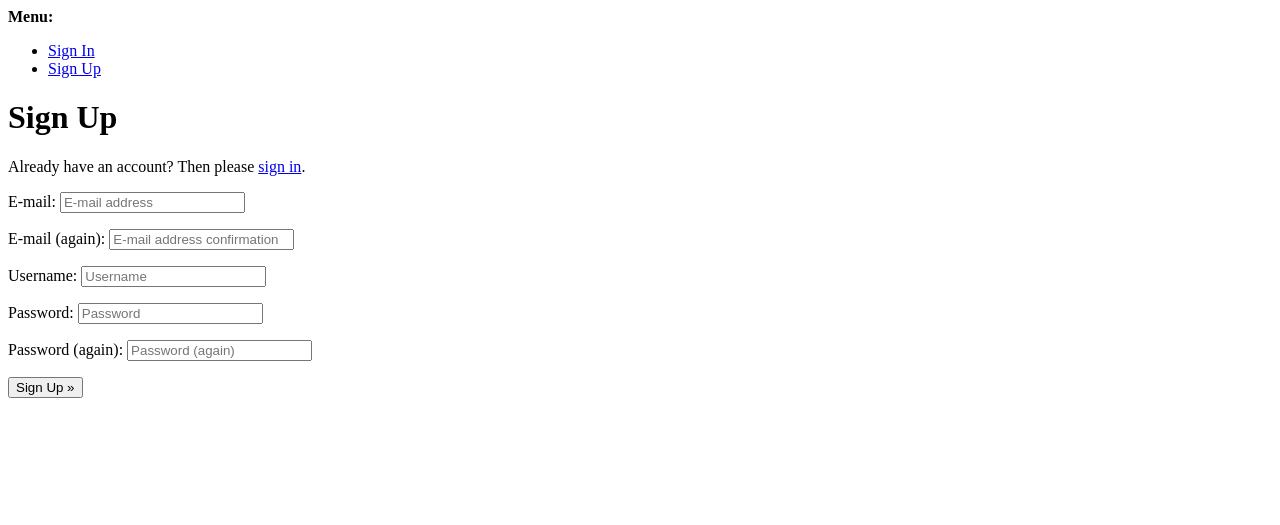
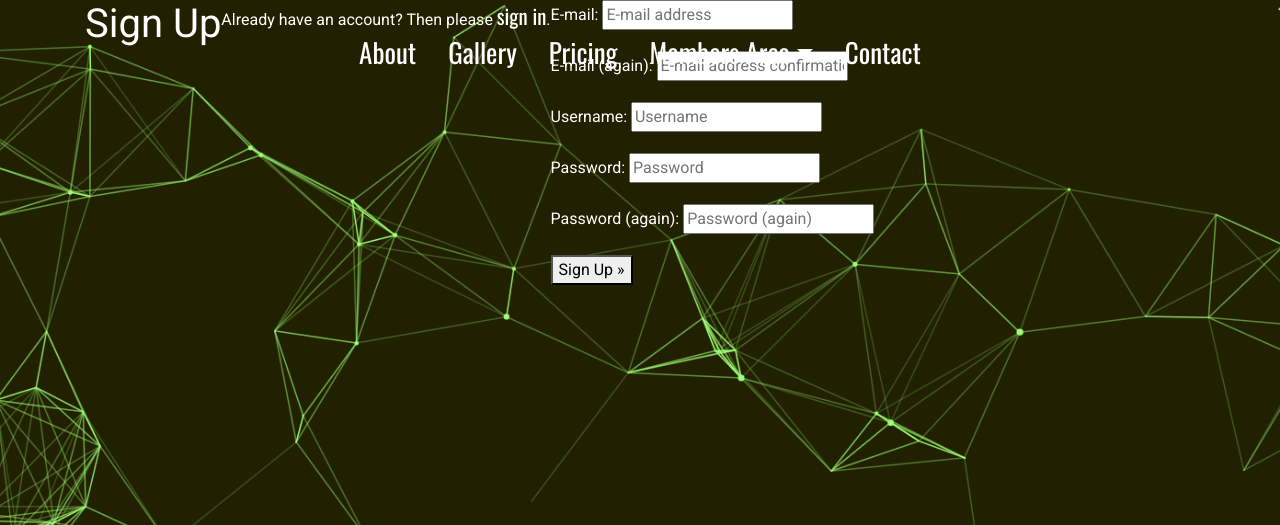
Before and after one commit to jackcrosbie/p5-graphic-design-project, a Django app: page /accounts/signup/ in a window 1280 px wide. Shown: the top 525 px of the page. Run offline with Django 4.2, Linux system fonts and the light colour scheme.

Commit message:
started editing allauth login and base templates

```diff
--- a/static/css/base.css
+++ b/static/css/base.css
@@ -38,3 +38,9 @@ a:active {
 .animate__animated.animate__bounce {
     --animate-duration: 2s;
 }
+
+/* ------------------------- allauth forms */
+
+#allauth-forms {
+    background-color: white;
+}
--- a/templates/allauth/account/base.html
+++ b/templates/allauth/account/base.html
@@ -1,10 +1,16 @@
+{% extends "base.html" %}
 <!DOCTYPE html>
 <html>
+
 <head>
+    <!-- Bootstrap CSS -->
+    <link rel="stylesheet" href="https://cdn.jsdelivr.net/npm/bootstrap@4.4.1/dist/css/bootstrap.min.css" integrity="sha384-Vkoo8x4CGsO3+Hhxv8T/Q5PaXtkKtu6ug5TOeNV6gBiFeWPGFN9MuhOf23Q9Ifjh" crossorigin="anonymous">
+
     <title>{% block head_title %}{% endblock %}</title>
     {% block extra_head %}
     {% endblock %}
 </head>
+
 <body>
     {% block body %}
 
@@ -37,4 +43,5 @@
     {% block extra_body %}
     {% endblock %}
 </body>
+
 </html>
--- a/templates/allauth/account/login.html
+++ b/templates/allauth/account/login.html
@@ -6,7 +6,7 @@
 {% block head_title %}{% trans "Sign In" %}{% endblock %}
 
 {% block content %}
-
+<div class="container-fluid">
     <h1>{% trans "Sign In" %}</h1>
 
     {% get_providers as socialaccount_providers %}
@@ -42,5 +42,5 @@ for a {{ site_name }} account and sign in below:{% endblocktrans %}</p>
         <a class="button secondaryAction" href="{% url 'account_reset_password' %}">{% trans "Forgot Password?" %}</a>
         <button class="primaryAction" type="submit">{% trans "Sign In" %}</button>
     </form>
-
+</div>
 {% endblock %}
--- a/templates/allauth/account/signup.html
+++ b/templates/allauth/account/signup.html
@@ -5,9 +5,13 @@
 {% block head_title %}{% trans "Signup" %}{% endblock %}
 
 {% block content %}
+<div class="container text-white">
+    <div class="col">
+        <div class="row my-auto">
             <h1>{% trans "Sign Up" %}</h1>
 
-<p>{% blocktrans %}Already have an account? Then please <a href="{{ login_url }}">sign in</a>.{% endblocktrans %}</p>
+            <p>{% blocktrans %}Already have an account? Then please <a href="{{ login_url }}">sign in</a>.{% endblocktrans %}
+            </p>
 
             <form class="signup" id="signup_form" method="post" action="{% url 'account_signup' %}">
                 {% csrf_token %}
@@ -17,5 +21,7 @@
                 {% endif %}
                 <button type="submit">{% trans "Sign Up" %} &raquo;</button>
             </form>
-
+        </div>
+    </div>
+</div>
 {% endblock %}
--- a/templates/base.html
+++ b/templates/base.html
@@ -48,6 +48,9 @@
     <header class="container-fluid fixed-top">
         <ul class="nav justify-content-center mt-4">
             <li class="nav-item">
+                <a class="nav-link active" href="#">About</a>
+            </li>
+            <li class="nav-item">
                 <a class="nav-link active" href="#">Gallery</a>
             </li>
             <li class="nav-item">
@@ -56,8 +59,13 @@
             <li class="nav-item dropdown">
                 <a class="nav-link dropdown-toggle" data-toggle="dropdown" href="#" role="button" aria-haspopup="true" aria-expanded="false">Members Area</a>
                 <div class="dropdown-menu">
-                    <a class="dropdown-item" href="#">Sign Up</a>
-                    <a class="dropdown-item" href="#">Login</a>
+                    {% if request.user.is_authenticated %}
+                    <a href="#" class="dropdown-item">My Profile</a>
+                    <a href="#" class="dropdown-item">Logout</a>
+                    {% else %}
+                    <a class="dropdown-item" href="{% url 'account_signup' %}">Sign Up</a>
+                    <a class="dropdown-item" href="{% url 'account_login' %}">Login</a>
+                    {% endif %}
                 </div>
             </li>
             <li class="nav-item">
```
Lines whose indentation alone changed are shown as unchanged.
